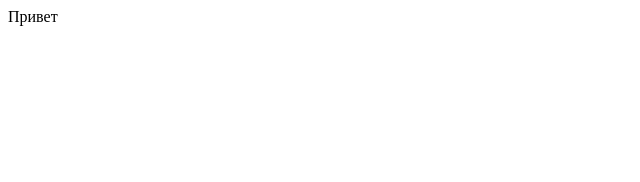
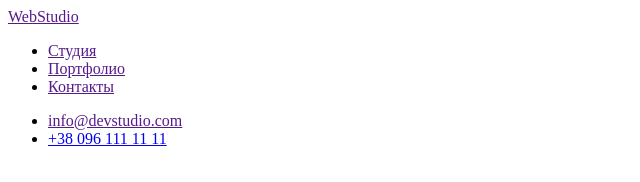
Before and after one commit to FillBelan/goit-markup-hw-01, a plain HTML site: page index.html in a window 1280 px wide. Shown: the whole page, without its empty margins (0-640 px from the left). Drawn offline with Linux system fonts and the light colour scheme.

Commit message:
Update index.html

```diff
--- a/index.html
+++ b/index.html
@@ -7,7 +7,18 @@
 </head>
 
 <body>
-Привет
+<header></header>
+<a href="">WebStudio</a>
+<ul>
+    <li><a href="">Студия</a></li>
+    <li><a href="">Портфолио</a></li>
+    <li><a href="">Контакты</a></li>
+</ul>
+<ul>
+    <li><a href="">info@devstudio.com</a></li>
+    <li><a href="tel:+380961111111">+38 096 111 11 11</a></li>
+</ul>
+
 </body>
 
 </html>
```
